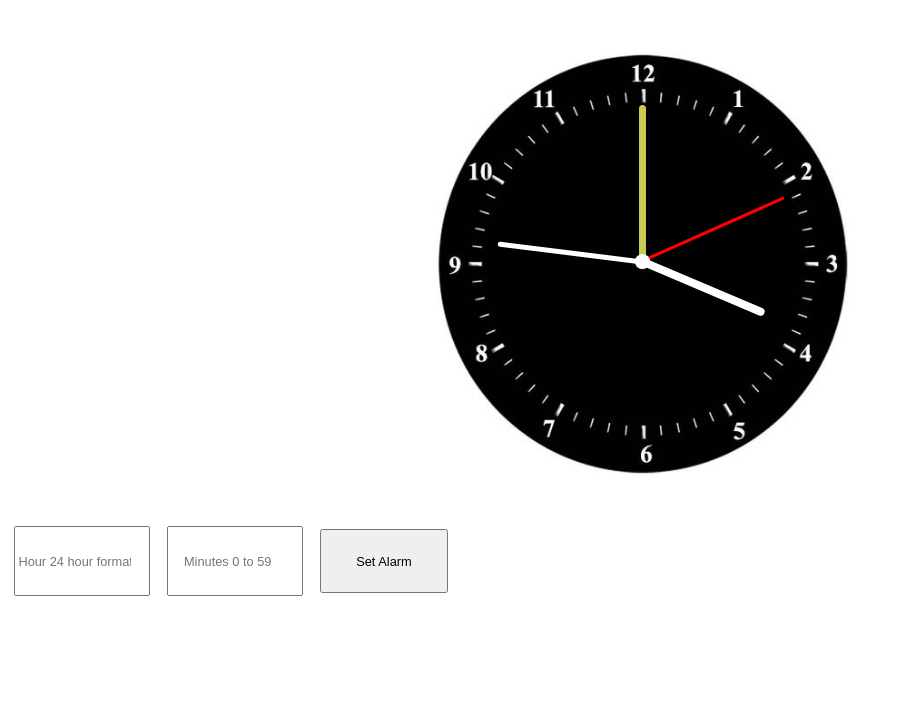
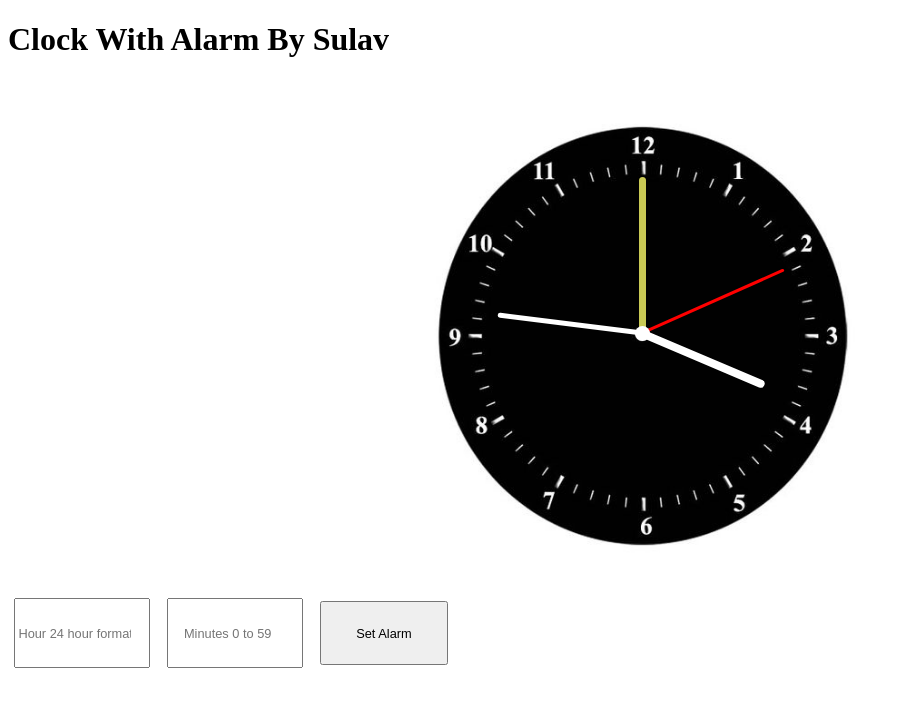
Before and after one commit to SulavPoudel12/ClockAlarm, a plain HTML site: page index.html in a window 1280 px wide. Shown: the whole page, without its empty margins (0-902 px from the left). Drawn offline with Linux system fonts and the light colour scheme.

Commit message:
Update index.html

```diff
--- a/index.html
+++ b/index.html
@@ -7,6 +7,8 @@
     <title>Document</title>
 </head>
 <body>
+
+    <h1>Clock With Alarm By Sulav</h1>
 
         <div class="clock">
 
```
